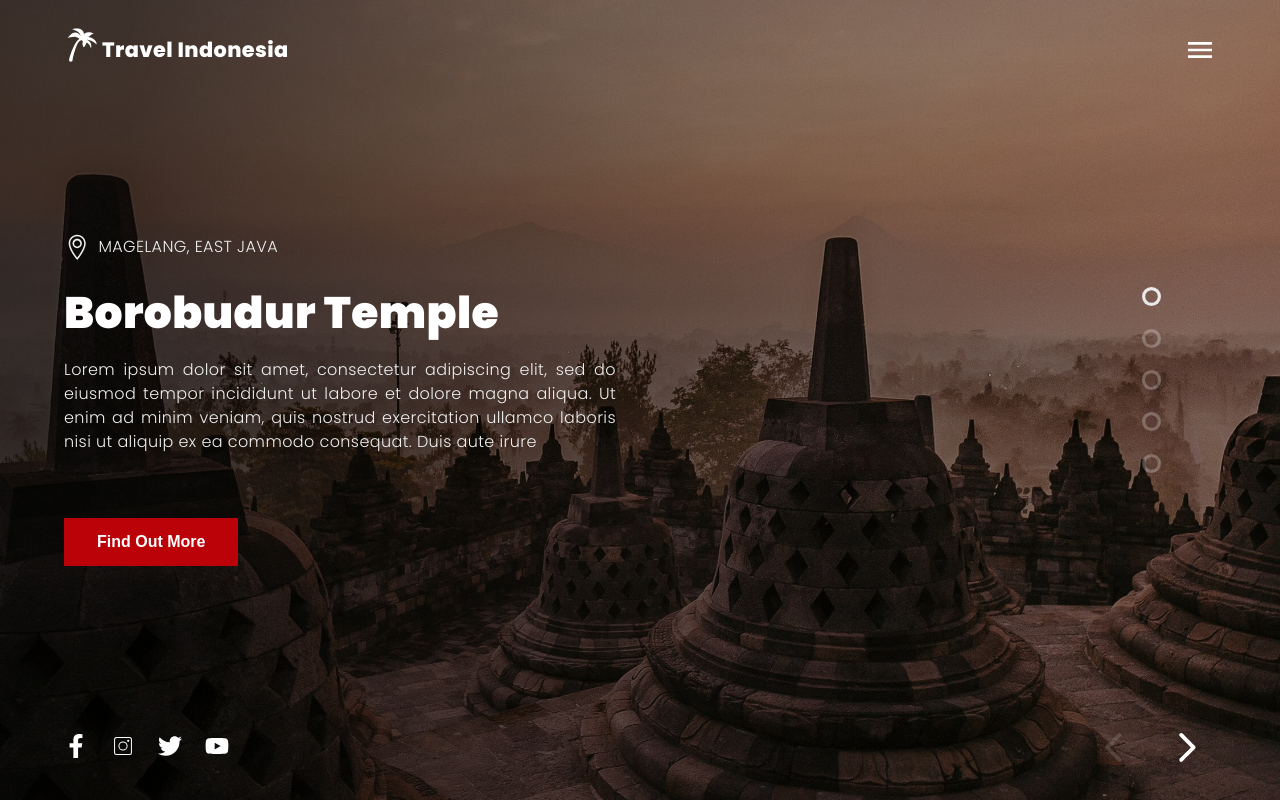
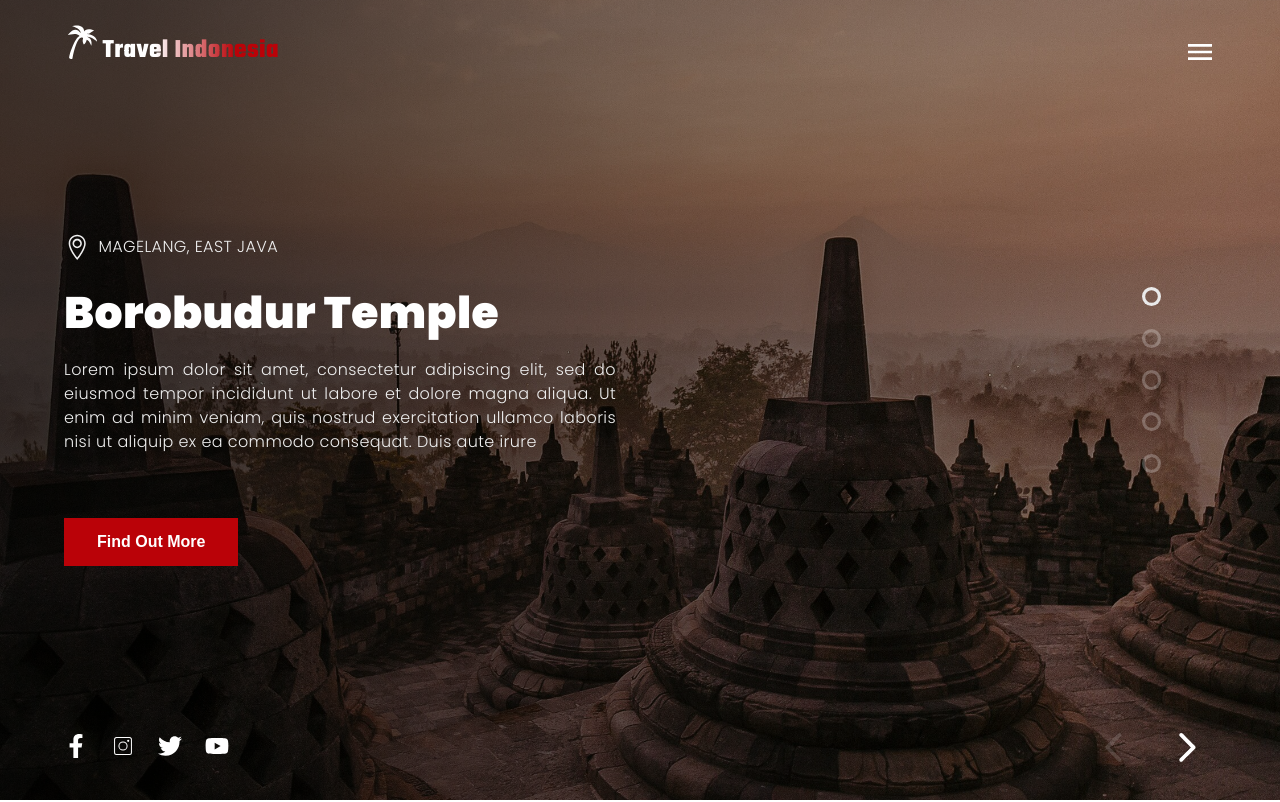
Before and after one commit to thekevinkun/travel-indonesia, a React (Create React App) app: page / in a window 1280 px wide. Shown: the top 802 px of the page. Built offline with nearby package versions, Linux system fonts and the light colour scheme.

Commit message:
Modify Header

```diff
--- a/src/index.css
+++ b/src/index.css
@@ -1,7 +1,9 @@
+@import url('https://fonts.googleapis.com/css2?family=Teko:wght@300..700&display=swap');
 @import url('https://fonts.googleapis.com/css2?family=Poppins:ital,wght@0,100;0,200;0,300;0,400;0,500;0,600;0,700;0,800;0,900;1,100;1,200;1,300;1,400;1,500;1,600;1,700;1,800;1,900&display=swap');
 
 :root {
     --font-base: "Poppins", sans-serif;
+    --font-logo: "Teko", sans-serif;
 
     --color-white: #FFFFFF;
     --color-sub-white: #EEEEEE;
@@ -12,6 +14,8 @@
 
     --color-hover-red: #960206;
     --color-hover-gray: #a3a3a3;
+
+    --title-color-gradient: linear-gradient(90deg, rgba(255,255,255,1) 30%, rgba(186,2,8,1) 75%);
 }
 
 * {
--- a/src/sections/Header/header.css
+++ b/src/sections/Header/header.css
@@ -24,15 +24,20 @@
 
 .header__top .header-logo .logo-icon {
     position: relative;
-    bottom: 5px;
+    bottom: 10px;
     color: var(--color-white);
-    font-size: 2.25rem;
+    font-size: 2.275rem;
 }
 
 .header__top .header-logo .logo-name {
-    color: var(--color-white);
-    font-weight: 800;
-    font-size: 1.3rem;
+    font-family: var(--font-logo);
+    font-weight: 700;
+    font-size: 1.65rem;
+    background: var(--title-color-gradient);
+    background-clip: text;
+    -webkit-background-clip: text;
+    -webkit-text-fill-color: transparent;
+    user-select: none;
 }
 
 .header__top .menu-icon {
@@ -72,7 +77,7 @@
     }
 
     .header__top .header-logo .logo-name {
-        font-size: 1.25rem;
+        font-size: 1.45rem;
     }
 }
 
@@ -86,7 +91,7 @@
     }
 
     .header__top .header-logo .logo-name {
-        font-size: 1.15rem;
+        font-size: 1.25rem;
     }
 
     .header__top .menu-icon {
```
